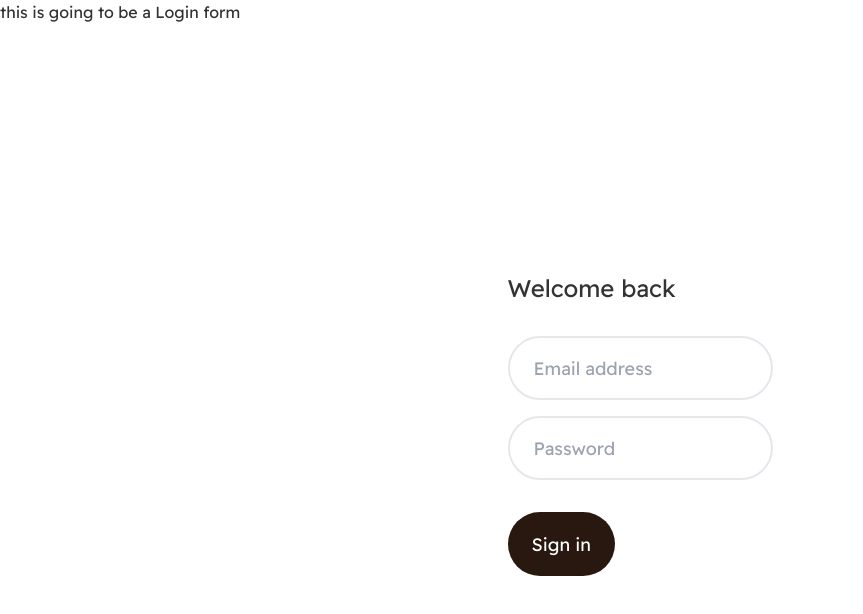
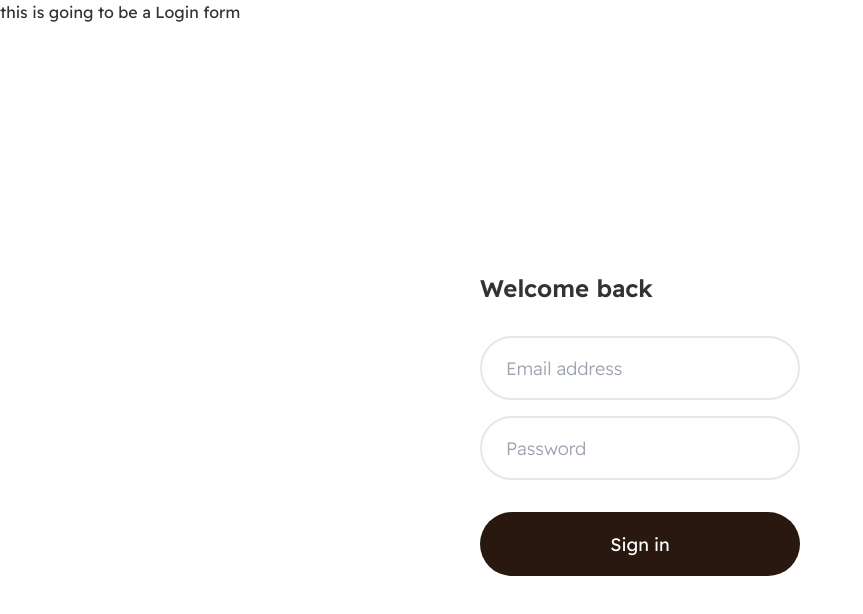
Before and after one commit to SamuelShally/ekko, a React (Create React App) app in the folder frontend/: page /login in a window 1280 px wide. Shown: the top 614 px of the page, without its empty margins (0-863 px from the left). Built offline with nearby package versions, Linux system fonts and the light colour scheme.

Commit message:
style updated

```diff
--- a/frontend/src/components/loginForm.jsx
+++ b/frontend/src/components/loginForm.jsx
@@ -2,11 +2,11 @@ import { Link } from 'react-router-dom';
 
 const LoginForm = () => {
     return (
-        // <div className="flex h-screen m-0">
-            <div className="grid gap-8 place-content-center mx-6 h-screen">
-            <h1 className="text-2xl">Welcome back</h1>
-            {/* <div > */}
-
+        <div className="grid h-screen w-screen justify-center">
+        <div className="grid gap-y-8 place-content-center h-screen">
+            {/* <div className="place-items-center"> */}
+                <h1 className="text-2xl font-semibold">Welcome back</h1>
+            {/* <div/> */}
                 <form onSubmit={()=>{}} className="grid gap-4">
                     {/* <label> Email </label> */}
                     <div className="form-control w-full max-w-xs">
@@ -15,7 +15,7 @@ const LoginForm = () => {
                         </label>
                     <input type="text" placeholder="Email address"
                         className="input w-full max-w-xs rounded-full border-solid border-2
-                        input-sm sm:input-sm md:input-md lg:input-lg"/>
+                        input-sm sm:input-sm md:input-md lg:input-lg font-light text-xs"/>
                     </div>
                     <div className="form-control w-full max-w-xs">
                         <label className="label">
@@ -23,7 +23,7 @@ const LoginForm = () => {
                         </label>
                     <input type="text" placeholder="Password"
                         className="input w-full max-w-xs rounded-full border-solid border-2
-                        input-sm sm:input-sm md:input-md lg:input-lg"/>
+                        input-sm sm:input-sm md:input-md lg:input-lg font-light"/>
                     </div>
                     {/* <label> Password</label>
                     <input type ="password"required />
@@ -31,14 +31,13 @@ const LoginForm = () => {
                 </form>
 
                 <Link to="/discover">
-                    <button className="text-m px-20 btn-sm sm:btn-sm md:btn-md lg:btn-lg bg-primary text-white rounded-full">
+                    <button className="text-m px-20 w-80 btn-sm sm:btn-sm md:btn-md lg:btn-lg bg-primary text-white rounded-full">
                         Sign in
                     </button>
                 </Link>
 
-            {/* </div> */}
-        </div>
-        // </div>
+            </div>
+            </div>
     )
 
 }
```
